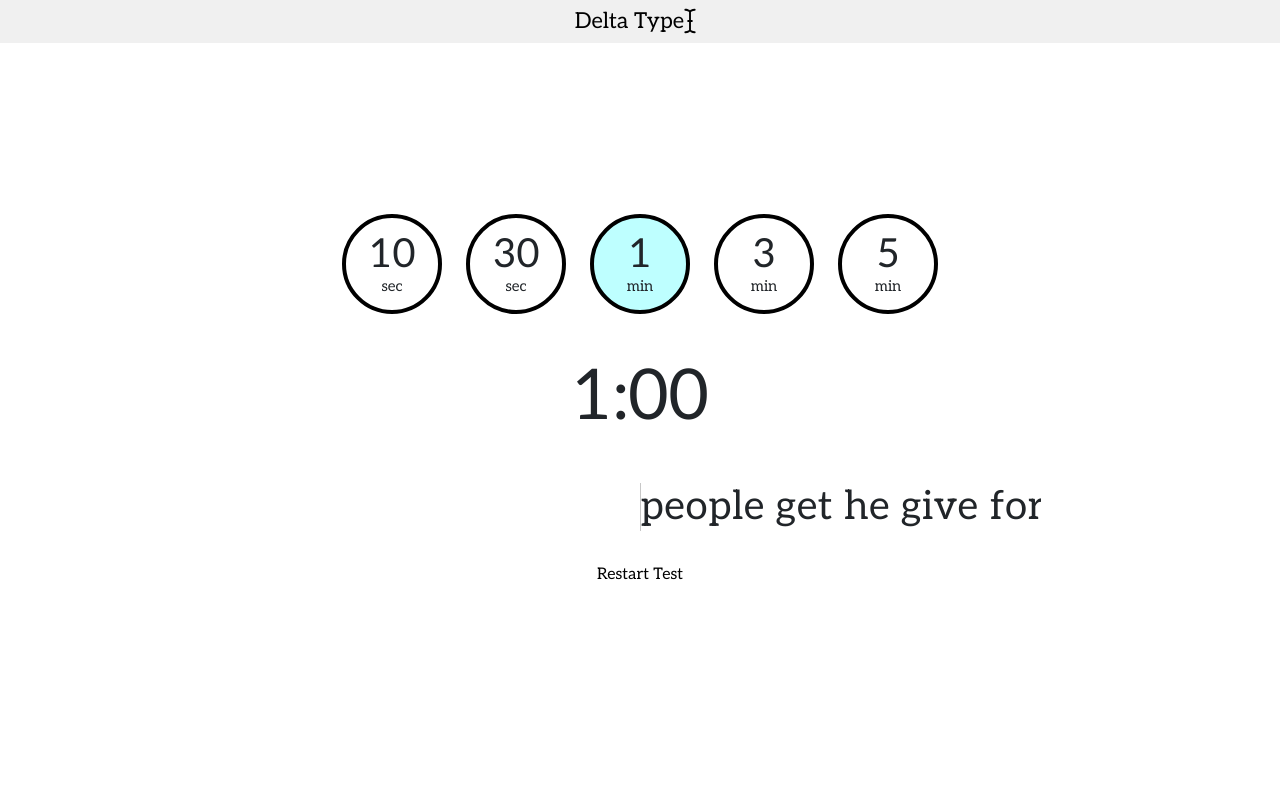
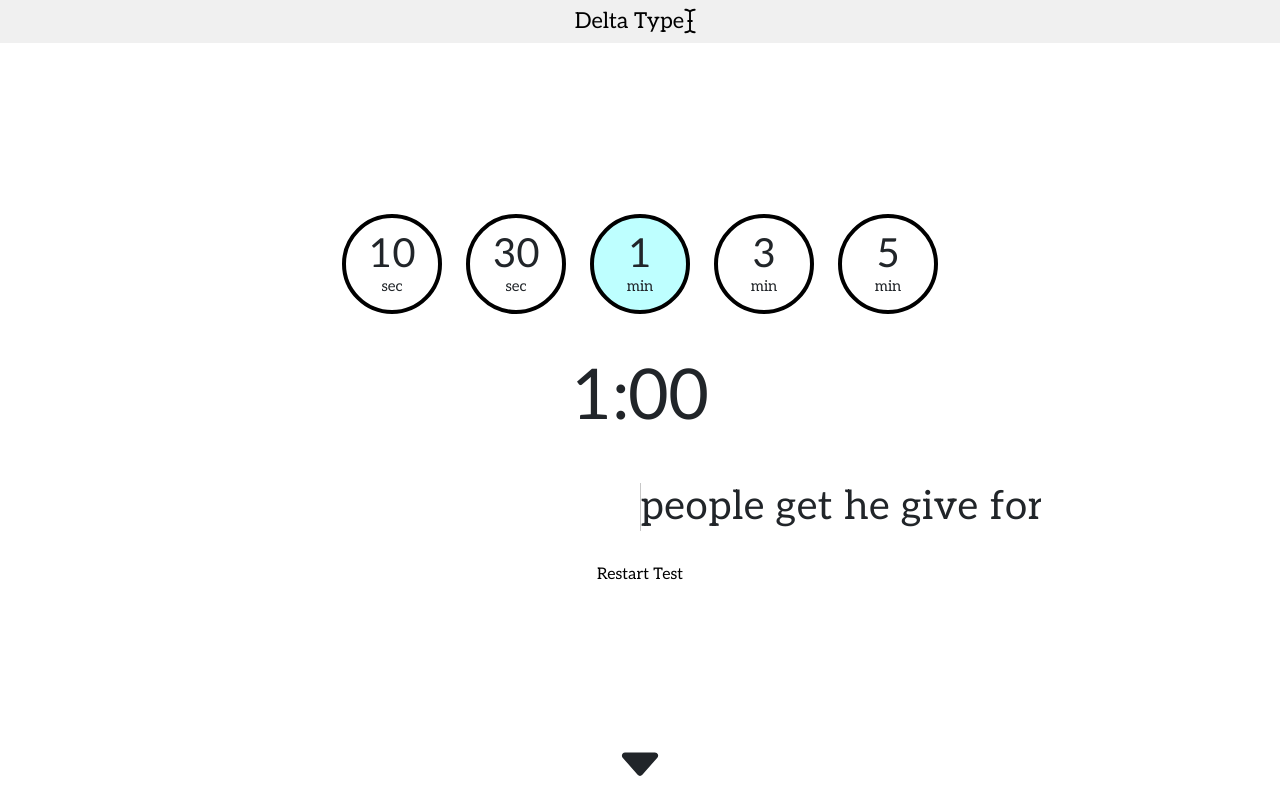
Before and after one commit to vince-smdt/delta-type, a React (Vite) app: page / in a window 1280 px wide. Shown: the top 800 px of the page. Built offline with nearby package versions, Linux system fonts and the light colour scheme.

Commit message:
Add button to scroll to footer automatically

```diff
--- a/src/components/Footer.tsx
+++ b/src/components/Footer.tsx
@@ -3,6 +3,23 @@ import "./styles/Footer.css";
 const Footer = () => {
   return (
     <footer id="footer">
+      <svg
+        id="footer-arrow"
+        xmlns="http://www.w3.org/2000/svg"
+        width="50"
+        height="50"
+        fill="currentColor"
+        className="bi bi-caret-down-fill"
+        viewBox="0 0 16 16"
+        onClick={() => {
+          const element = document.getElementById("footer");
+          if (element) {
+            element.scrollIntoView({ behavior: "smooth" });
+          }
+        }}
+      >
+        <path d="M7.247 11.14 2.451 5.658C1.885 5.013 2.345 4 3.204 4h9.592a1 1 0 0 1 .753 1.659l-4.796 5.48a1 1 0 0 1-1.506 0z" />
+      </svg>
       <div>
         Developed by <strong>Vincent Simard-Schmidt</strong>
       </div>
--- a/src/components/styles/Footer.css
+++ b/src/components/styles/Footer.css
@@ -1,6 +1,18 @@
 #footer {
   background-color: rgb(240, 240, 240);
   padding: 4em;
+  position: relative;
+}
+
+#footer #footer-arrow {
+  position: absolute;
+  left: calc(50% - 25px);
+  top: -60px;
+}
+
+#footer svg:hover {
+  color: rgb(81, 81, 81);
+  cursor: pointer;
 }
 
 #footer div {
```
